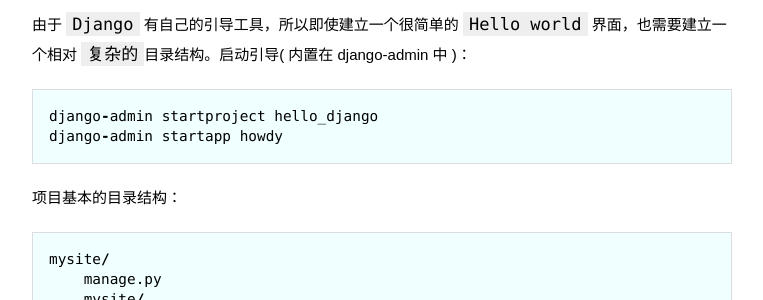
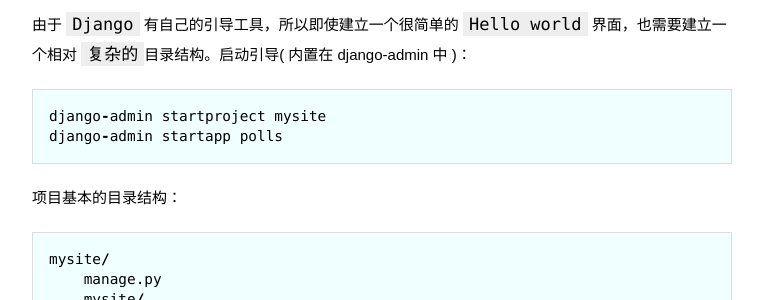
Before and after one commit to wuchangfeng/wuchangfeng.github.io, a Jekyll site: the page built from _posts/2016-11-14--talk-about-django-and-flask.md, in a window 1280 px wide and 900 px high, scrolled down 877 px. Shown: the part 152-452 px from the top of the window, without its empty margins (258-1021 px from the left). Built offline with Jekyll 4.4.1, drawn with Linux system fonts in a browser that asks for light colours; some web fonts are replaced; comment, search, counter and statistics services are not loaded.

Commit message:
blog update

````diff
--- a/_posts/2016-11-14--talk-about-django-and-flask.md
+++ b/_posts/2016-11-14--talk-about-django-and-flask.md
@@ -39,8 +39,8 @@
 由于 `Django` 有自己的引导工具，所以即使建立一个很简单的 `Hello world` 界面，也需要建立一个相对 `复杂的`目录结构。启动引导( 内置在 django-admin 中 )：
 
 ```python
-django-admin startproject hello_django
-django-admin startapp howdy
+django-admin startproject mysite
+django-admin startapp polls
 ```
 
 项目基本的目录结构：
````
